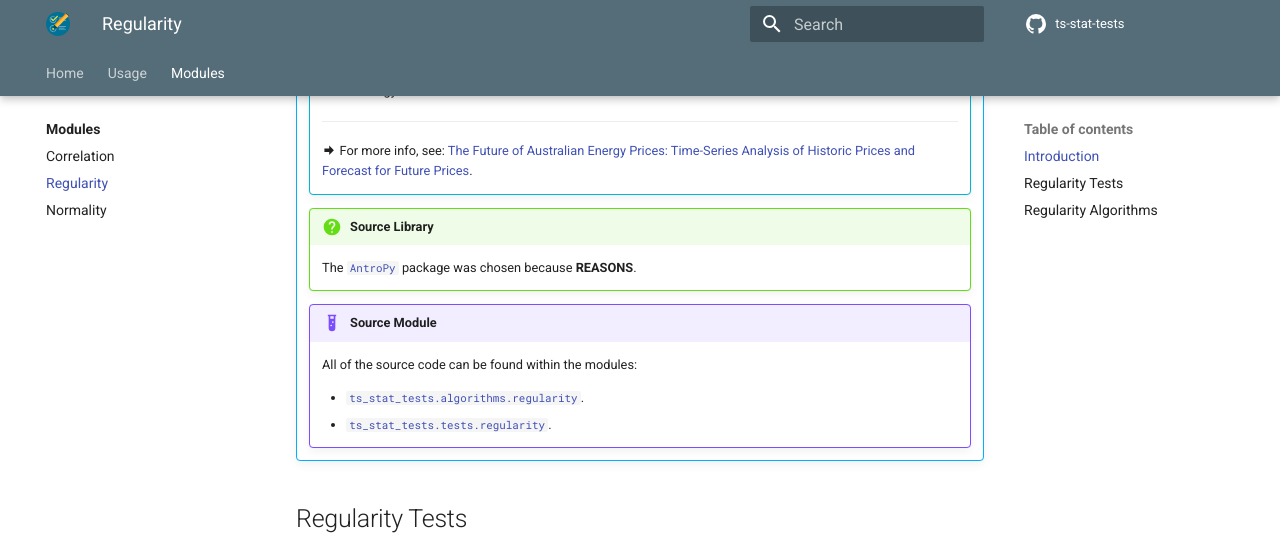
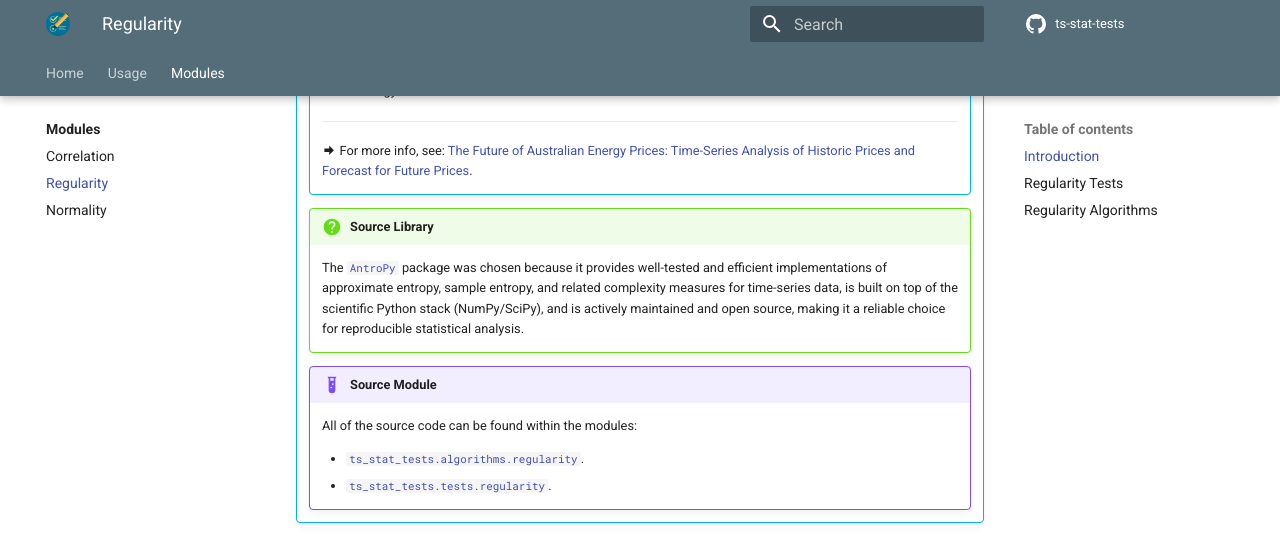
Before and after one commit to data-science-extensions/ts-stat-tests, an MkDocs documentation site: the page built from docs/code/regularity.md, in a window 1280 px wide and 900 px high, scrolled down 830 px, cut to the strip 0-548 px from the top of the window. Built offline with MkDocs 1.6.1 and Material for MkDocs 9.7.7, drawn with Linux system fonts in a browser that asks for light colours; comment, search, counter and statistics services are not loaded; the version menu is left out.

Commit message:
Incomplete documentation
The text "because REASONS" is a placeholder that should be replaced with actual reasoning for why the AntroPy package was selected.

Co-authored-by: Copilot <175728472+Copilot@users.noreply.github.com>

```diff
--- a/docs/code/regularity.md
+++ b/docs/code/regularity.md
@@ -32,7 +32,7 @@
 
     !!! question "Source Library"
 
-        The [`AntroPy`](https://raphaelvallat.com/antropy/build/html/index.html) package was chosen because **REASONS**.
+        The [`AntroPy`](https://raphaelvallat.com/antropy/build/html/index.html) package was chosen because it provides well-tested and efficient implementations of approximate entropy, sample entropy, and related complexity measures for time-series data, is built on top of the scientific Python stack (NumPy/SciPy), and is actively maintained and open source, making it a reliable choice for reproducible statistical analysis.
 
     !!! example "Source Module"
 
```
